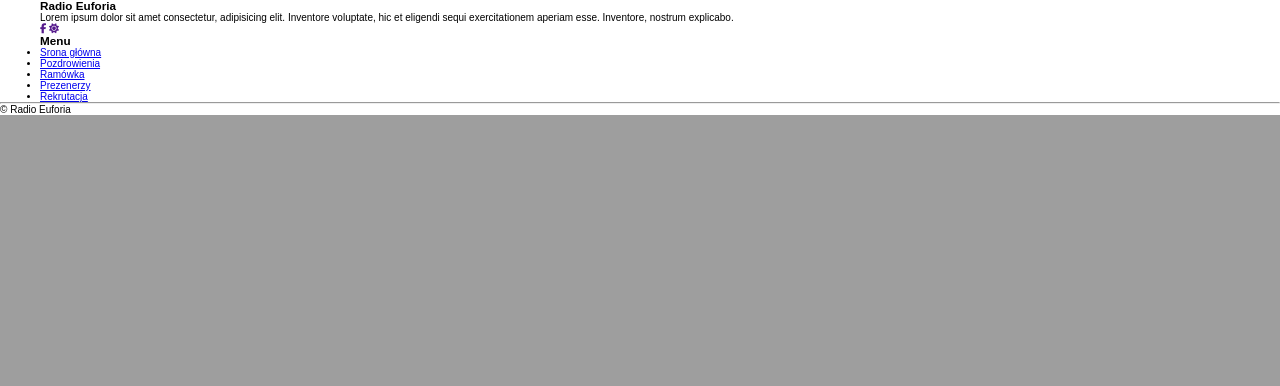
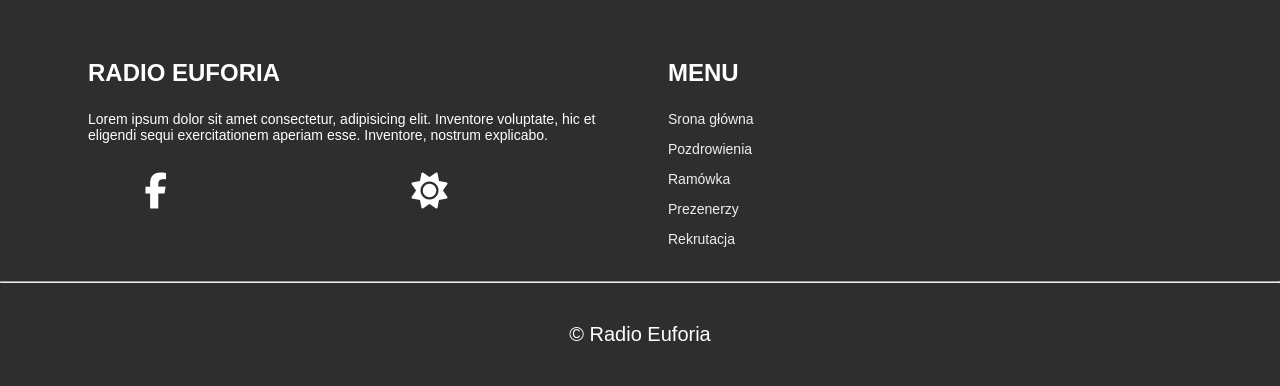
Before and after one commit to Euforia2023/EuforiaV2, a PHP site: page / in a window 1280 px wide. Shown: the part 3036-3422 px from the top of the page. Before the commit the page ends 3151 px from the top, so only its background shows below. Run offline with PHP 8.4, Linux system fonts and the light colour scheme; some libraries are stand-ins or nearby versions; some web fonts are replaced.

Commit message:
Update main.css

```diff
--- a/css/main.css
+++ b/css/main.css
@@ -240,6 +240,53 @@ body {
   padding: 1em 0;
   font-size: 1.8rem;
 }
+.hero-img .white-block-left {
+  background-color: #2e2e2e;
+}
+
+.footer {
+  color: #fff;
+  background-color: #2e2e2e;
+  overflow: hidden;
+}
+.footer .wrapper {
+  padding: 6em 2em 2em;
+}
+.footer__box {
+  font-size: 1.4rem;
+}
+.footer__box-desktop {
+  display: none;
+}
+.footer__box-title {
+  margin-bottom: 1em;
+  font-size: 3rem;
+  text-transform: uppercase;
+}
+.footer__box-social {
+  display: flex;
+  justify-content: space-evenly;
+  align-items: center;
+  margin: 2em 2em;
+}
+.footer__box-link {
+  padding: 0 3em;
+  font-size: 3.6rem;
+  color: #fff;
+  text-decoration: none;
+  transition: color 0.3s;
+}
+.footer__box-link:first-child {
+  padding-left: 0;
+}
+.footer__box-link:hover {
+  color: rgba(231, 8, 231, 0.842);
+}
+.footer__bottom-text {
+  padding: 1em;
+  text-align: center;
+  font-size: 2rem;
+}
 
 @media (min-width: 576px) {
   .presenters__box {
@@ -262,8 +309,11 @@ body {
     margin-bottom: 0;
     max-height: 300px;
   }
+  .footer__bottom-text {
+    padding: 2em;
   }
-@media (min-width: 768px) {
+}
+@media (min-width: 576px) and (min-width: 768px) {
   .white-block {
     height: 50px;
     width: 45%;
@@ -291,8 +341,35 @@ body {
   .hero-img__text {
     font-size: 2.2rem;
   }
+  .footer__boxes {
+    display: flex;
+    justify-content: space-between;
   }
-@media (min-width: 992px) {
+  .footer__box-desktop {
+    display: block;
+  }
+  .footer__box {
+    margin: 0 2em;
+    width: 50%;
+  }
+  .footer__box-title {
+    width: 100%;
+    font-size: 2.4rem;
+  }
+  .footer__box-list {
+    display: flex;
+    flex-direction: column;
+    list-style: none;
+  }
+  .footer__box-list-item {
+    margin-bottom: 1em;
+  }
+  .footer__box-list-item a {
+    color: #eee;
+    text-decoration: none;
+  }
+}
+@media (min-width: 576px) and (min-width: 992px) {
   .header-btn {
     top: 50px;
     right: 50px;
@@ -333,6 +410,7 @@ body {
     max-width: 900px;
   }
 }
+@media (min-width: 576px) {
   .section-heading {
     position: relative;
     margin-bottom: 2em;
@@ -343,12 +421,11 @@ body {
     color: rgba(133, 1, 133, 0.842);
     letter-spacing: 2px;
   }
-
   .section-padding {
     padding: 6em 2em;
   }
-
-@media (min-widh: 768px) {
+}
+@media (min-width: 576px) and (min-widh: 768px) {
   .section-heading {
     font-size: 3.6rem;
   }
@@ -356,7 +433,7 @@ body {
     padding: 8em 2em;
   }
 }
-@media (min-widh: 992px) {
+@media (min-width: 576px) and (min-widh: 992px) {
   .section-heading {
     font-size: 4.8rem;
   }
```
Lines whose indentation alone changed are shown as unchanged.
